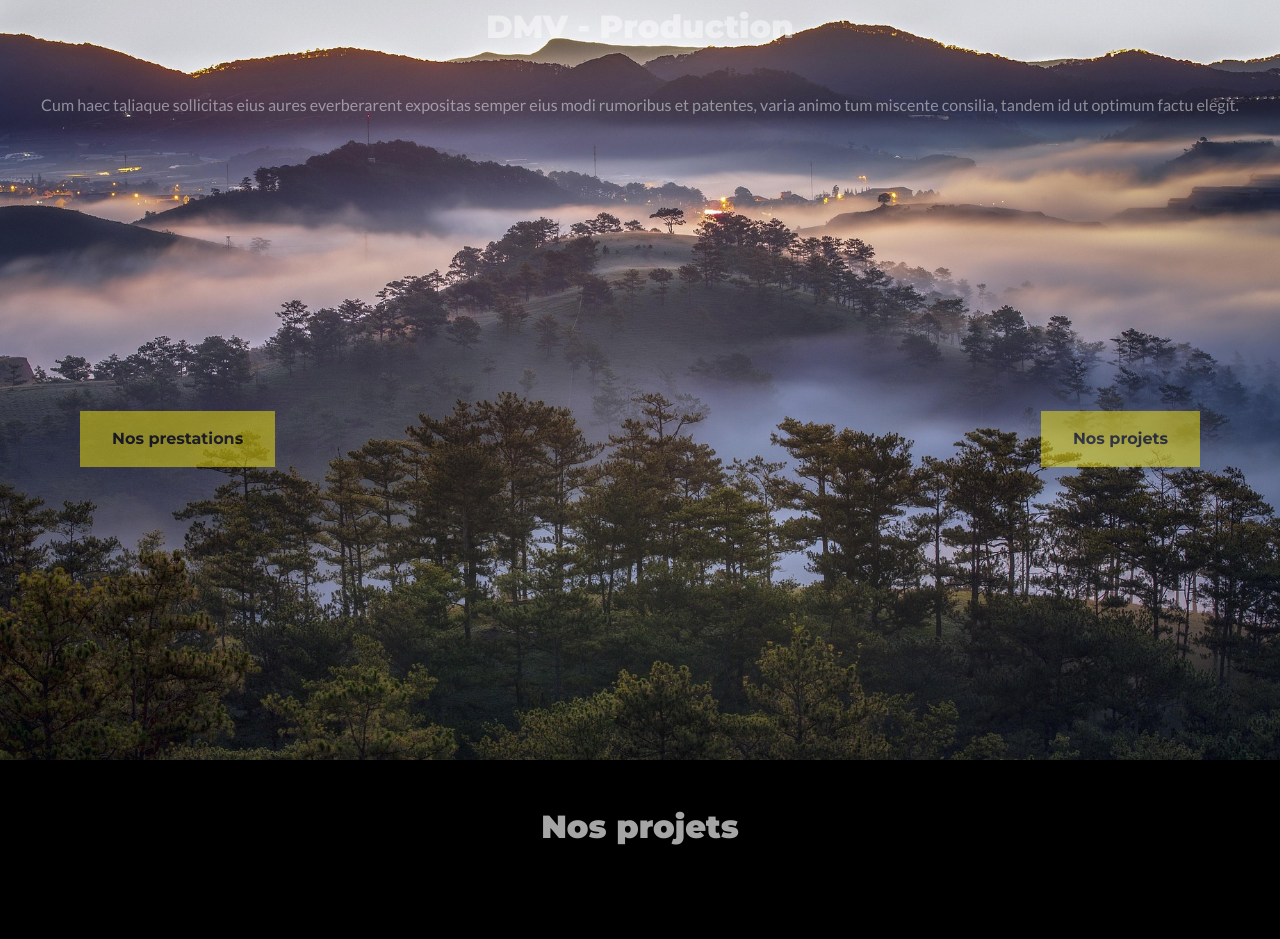
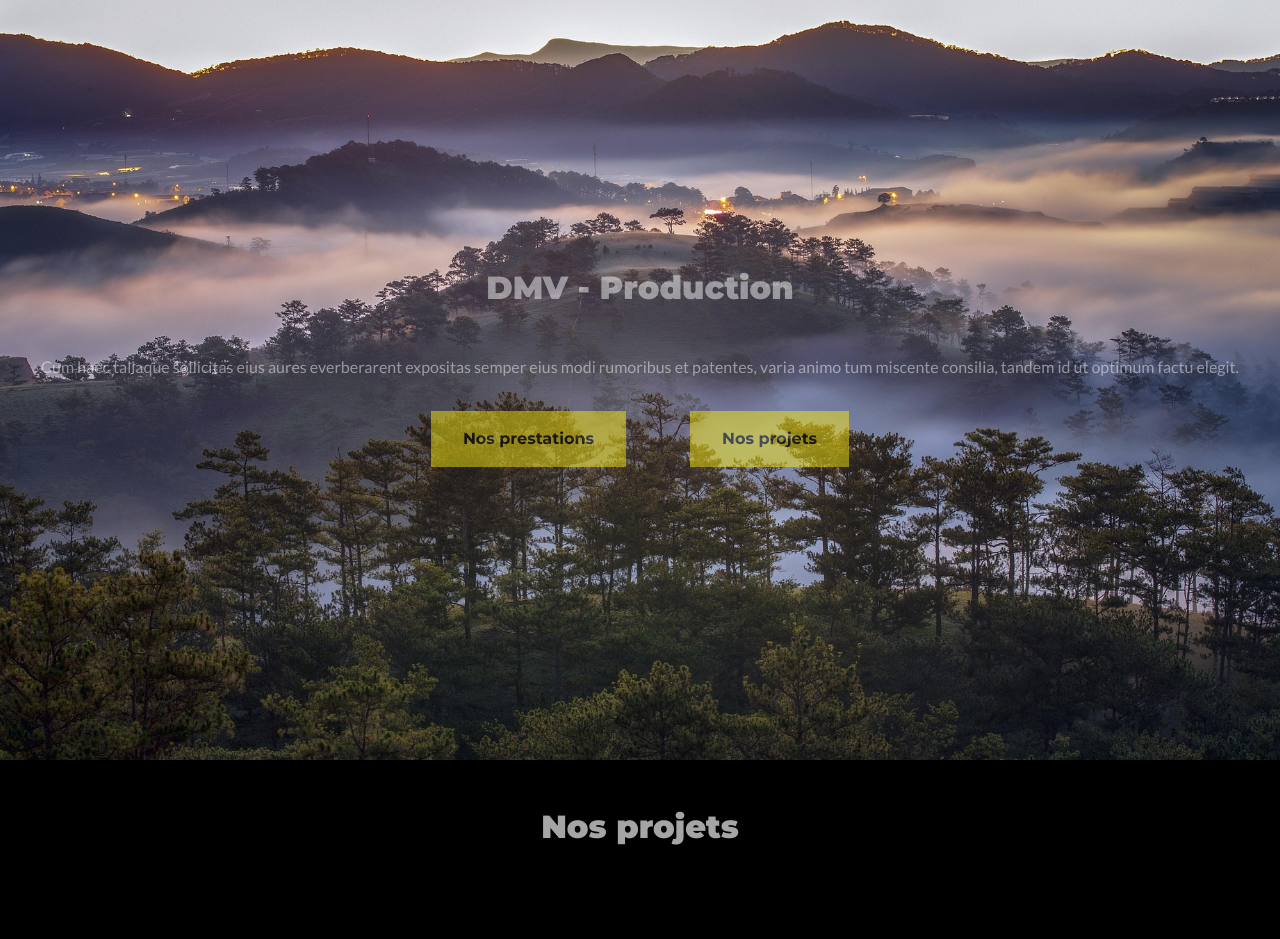
Before and after one commit to Guillaume811/site_dmv, a React (Create React App) app in the folder dmv/: page / in a window 1280 px wide. Shown: the part 840-1779 px from the top of the page. Built offline with nearby package versions, Linux system fonts and the light colour scheme.

Commit message:
fix: ajustements de style pour le composant RowDiv, amélioration de la réactivité

```diff
--- a/dmv/src/components/div/RowDiv/RowDiv.module.scss
+++ b/dmv/src/components/div/RowDiv/RowDiv.module.scss
@@ -23,6 +23,8 @@
   @media (max-width: 768px) {
 
   flex-direction: column;
+  padding: 1rem 1rem;
+  gap: 2rem;
 
     .left, .right {
       width: 100%;
@@ -32,10 +34,9 @@
 
 .rowDivButtons{
   width: 100%;
-  height: 100%;
   display: flex;
   align-items: center;
-  justify-content: space-between;
+  justify-content: center;
   gap: 4rem;
   padding: 1rem 4rem;
   box-sizing: border-box;
```
